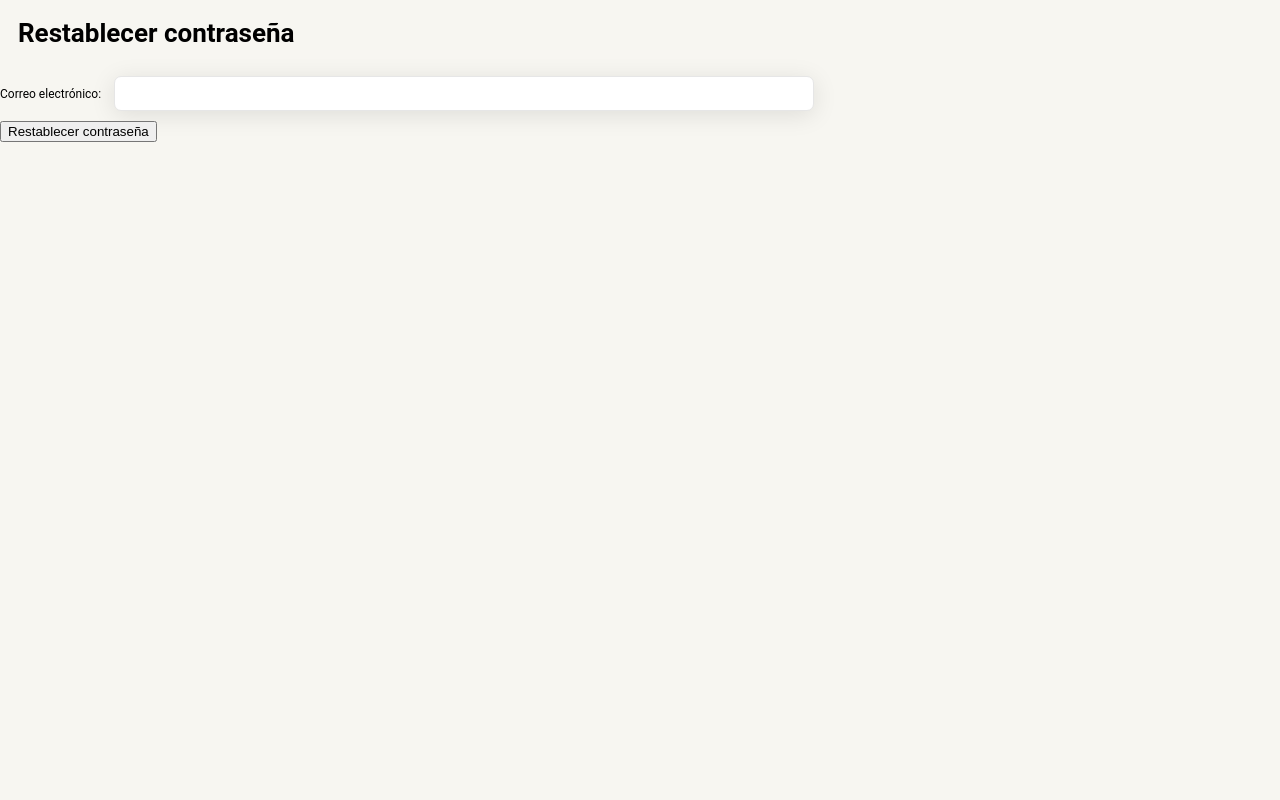
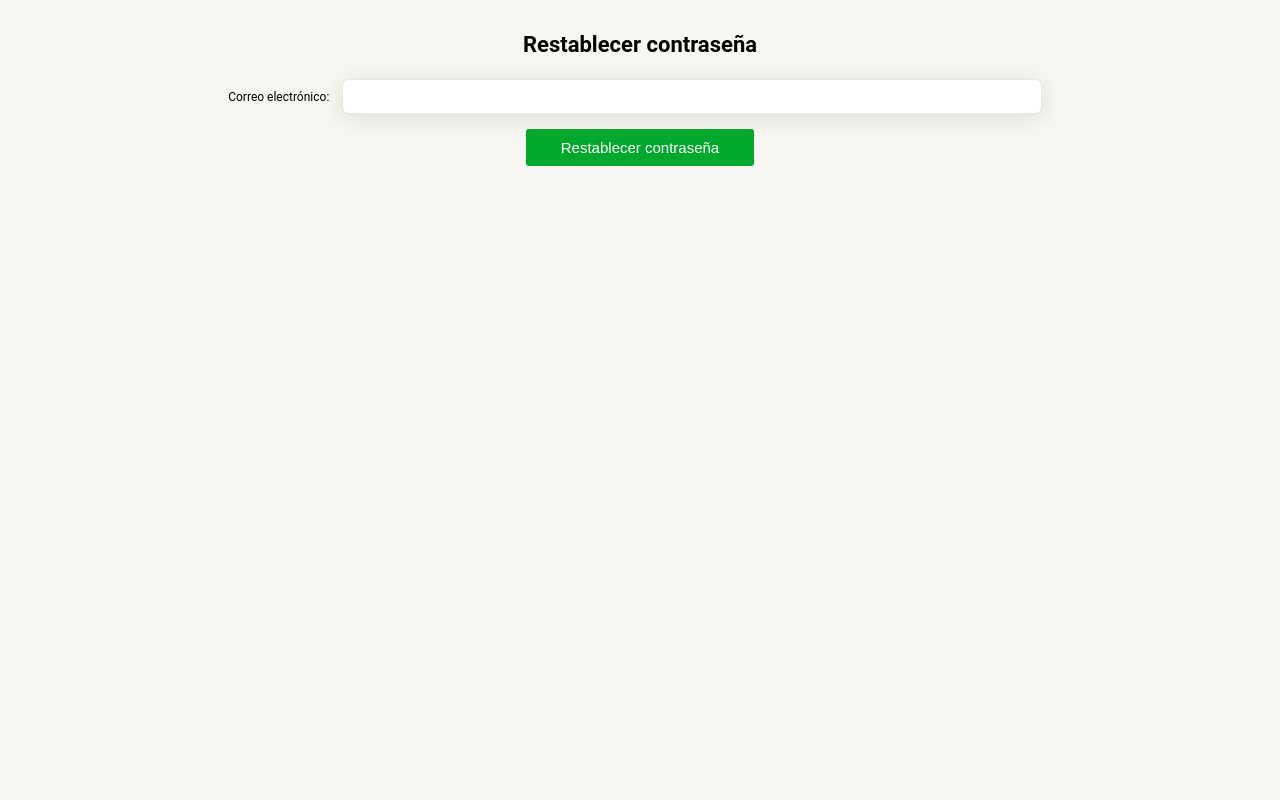
Before and after one commit to aarivera7/Proyecto_Medicina, a Django app: page /reset_password/ in a window 1280 px wide. Run offline with Django 4.2, Linux system fonts and the light colour scheme.

Commit message:
Positioning of objects in password reset
Positioning of objects in the html of password reset

```diff
--- a/static/css/style.css
+++ b/static/css/style.css
@@ -234,3 +234,9 @@ th {
 .change--container form .button {
     align-self: center;
 }
+/* Reset Password */
+.password-reset--content {
+    text-align: center;
+    height: 100vh;
+    padding: 20px;
+}
--- a/templates/registration/password_reset.html
+++ b/templates/registration/password_reset.html
@@ -8,11 +8,13 @@
     <meta name="viewport" content="width=device-width, initial-scale=1">
 </head>
 <body>
-    <h1>Restablecer contraseña</h1>
-    <form method="post">
-        {% csrf_token %}
-        {{ form.as_p }}
-        <button type="submit" class="btn btn-primary">Restablecer contraseña</button>
-    </form>
+    <main class="password-reset--content">
+        <h2>Restablecer contraseña</h2>
+        <form method="post">
+            {% csrf_token %}
+            {{ form.as_p }}
+            <button type="submit" class="btn btn-primary button">Restablecer contraseña</button>
+        </form>
+    </main>
 </body>
 </html>
--- a/templates/registration/password_reset_form.html
+++ b/templates/registration/password_reset_form.html
@@ -8,6 +8,7 @@
     <meta name="viewport" content="width=device-width, initial-scale=1">
 </head>
 <body>
+    <main class="password-reset--content">
         <form method="post">
             {% csrf_token %}
             {{ form.as_p }}
@@ -15,5 +16,6 @@
             <input type="hidden" name="token" value="{{ token }}">
             <button type="submit" class="btn btn-primary">Confirmar restablecimiento de contraseña</button>
         </form>
+    </main>
 </body>
 </html>
--- a/templates/registration/password_reset_send.html
+++ b/templates/registration/password_reset_send.html
@@ -8,7 +8,9 @@
     <meta name="viewport" content="width=device-width, initial-scale=1">
 </head>
 <body>
-    <h2>Contraseña restablecida</h2>
-    <p>Se ha enviado un correo electrónico a su dirección con instrucciones para restablecer su contraseña.</p>
+    <main class="password-reset--content">
+        <h2>Contraseña restablecida</h2>
+        <p>Se ha enviado un correo electrónico a su dirección con instrucciones para restablecer su contraseña.</p>
+    </main>
 </body>
 </html>
```
Also changed, not shown: templates/registration/password_reset_done.html (+5 -3 lines). Lines whose indentation alone changed are shown as unchanged.
